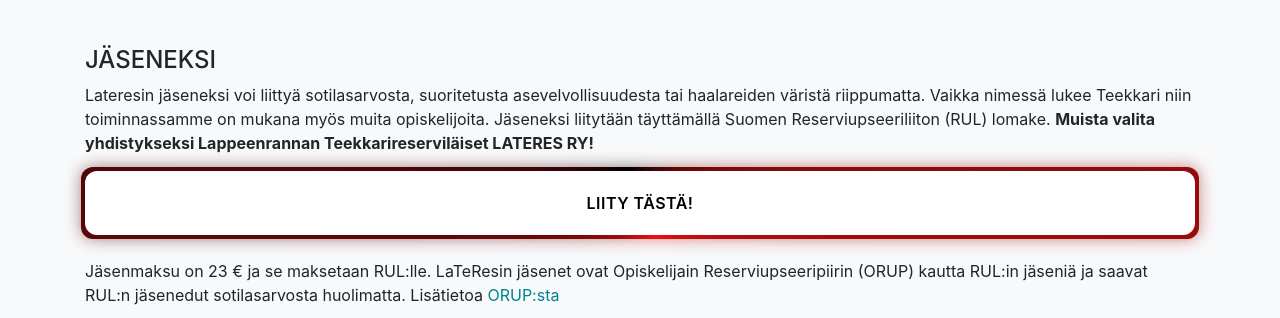
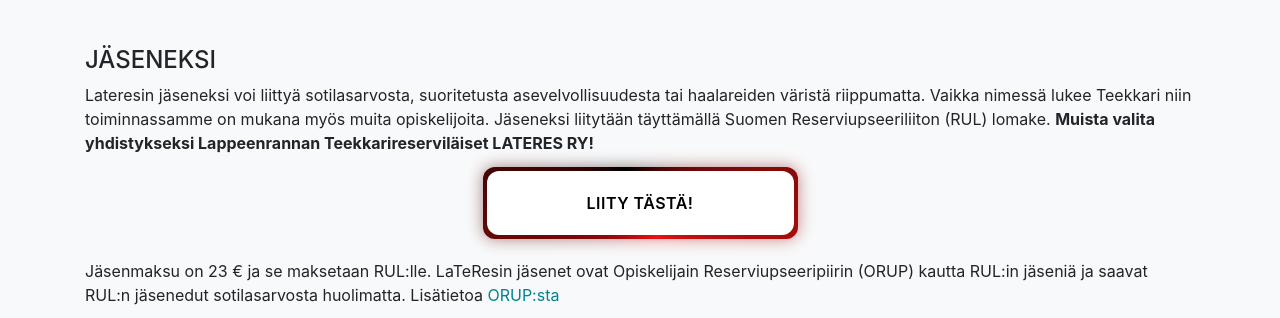
Before and after one commit to lateres/lateres.github.io, a plain HTML site: page liity/index.html in a window 1280 px wide. Shown: the part 482-800 px from the top of the page. Drawn offline with Linux system fonts and the light colour scheme.

Commit message:
deploy: lateres/Lateres-web-source@30162a8cc073640229d26cc12e022ae29d8463b1

```diff
--- a/liity/button/button.css
+++ b/liity/button/button.css
@@ -9,6 +9,10 @@
     display: flex;
     justify-content: center;
     align-items: center;
+    width: fit-content;
+    max-width: 100%;
+    box-sizing: border-box;
+    margin: 0 auto;
 }
 
 .button span {
```
